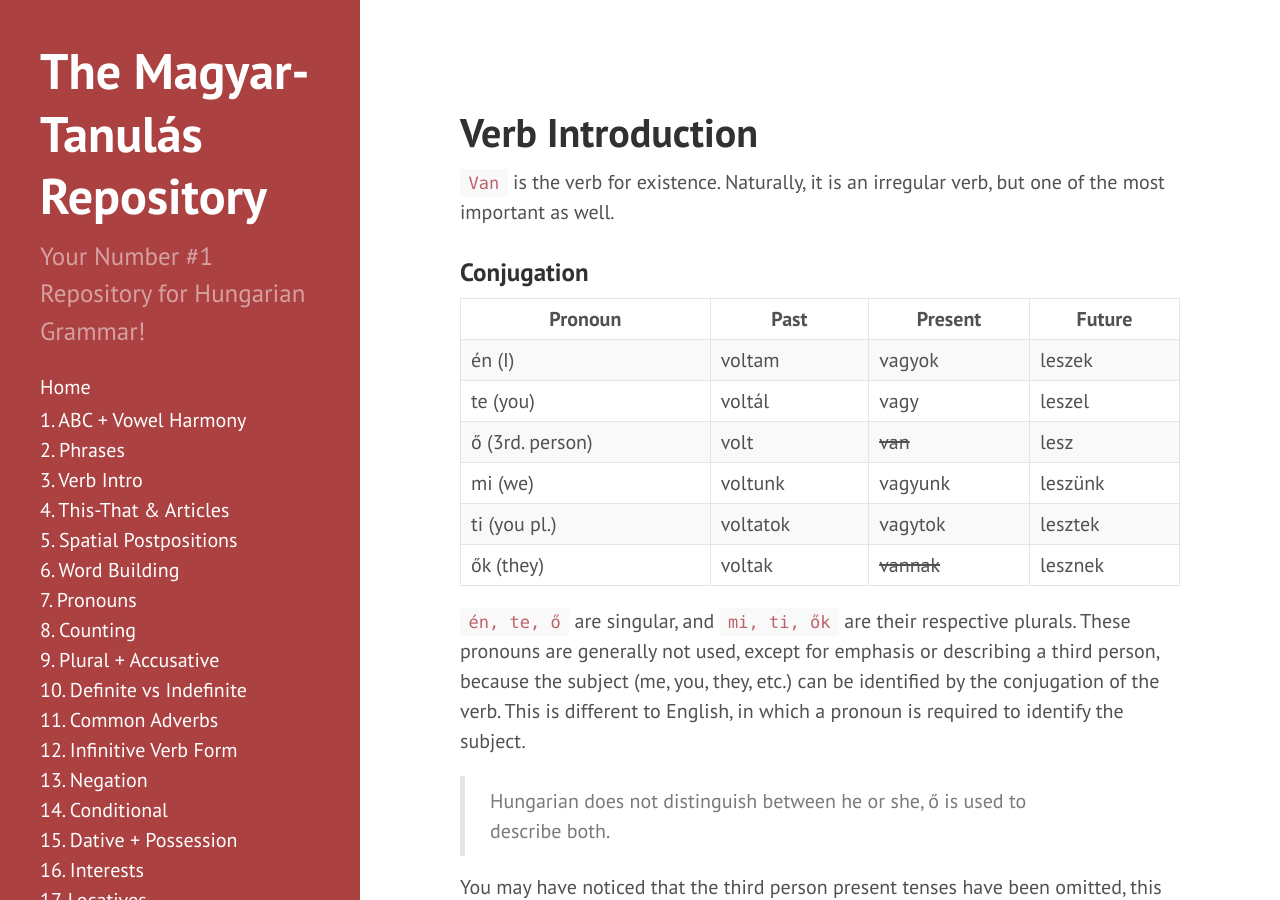
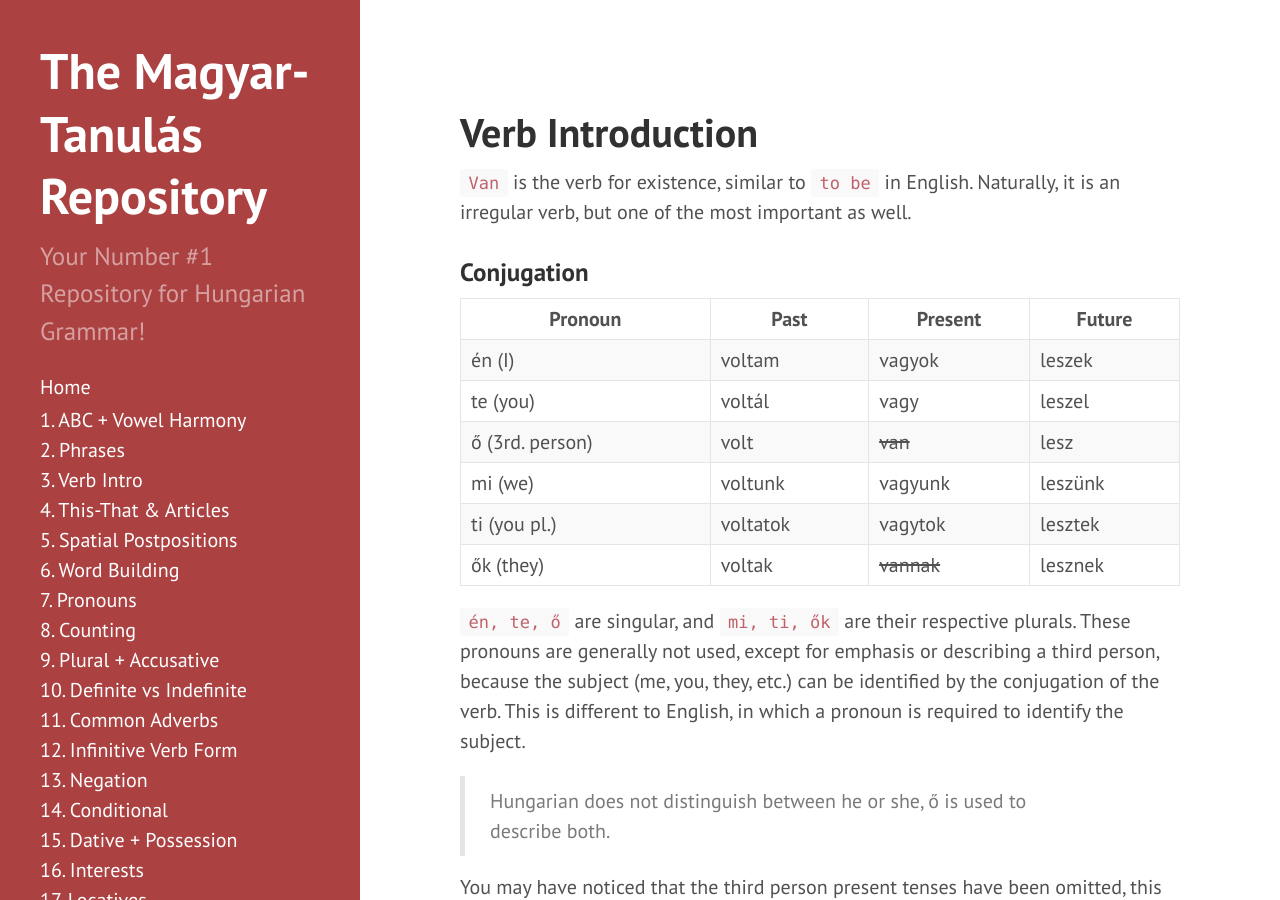
Before and after one commit to Magyartanulas/magyartanulas.github.io, a Jekyll site: the page built from verb_intro.md, in a window 1280 px wide and 900 px high. Built offline with Jekyll 4.4.1, drawn with Linux system fonts in a browser that asks for light colours; comment, search, counter and statistics services are not loaded; some of the changed text lies outside the part shown.

Commit message:
Update verb_intro.md

```diff
--- a/verb_intro.md
+++ b/verb_intro.md
@@ -4,7 +4,7 @@ title: Verb Introduction
 ---
 
 
-`Van` is the verb for existence. Naturally, it is an irregular verb, but one of the most important as well.
+`Van` is the verb for existence, similar to `to be` in English. Naturally, it is an irregular verb, but one of the most important as well.
 
 ### Conjugation
 
```
Also changed, not shown: other parts of verb_intro.md (+2 -0 lines).
